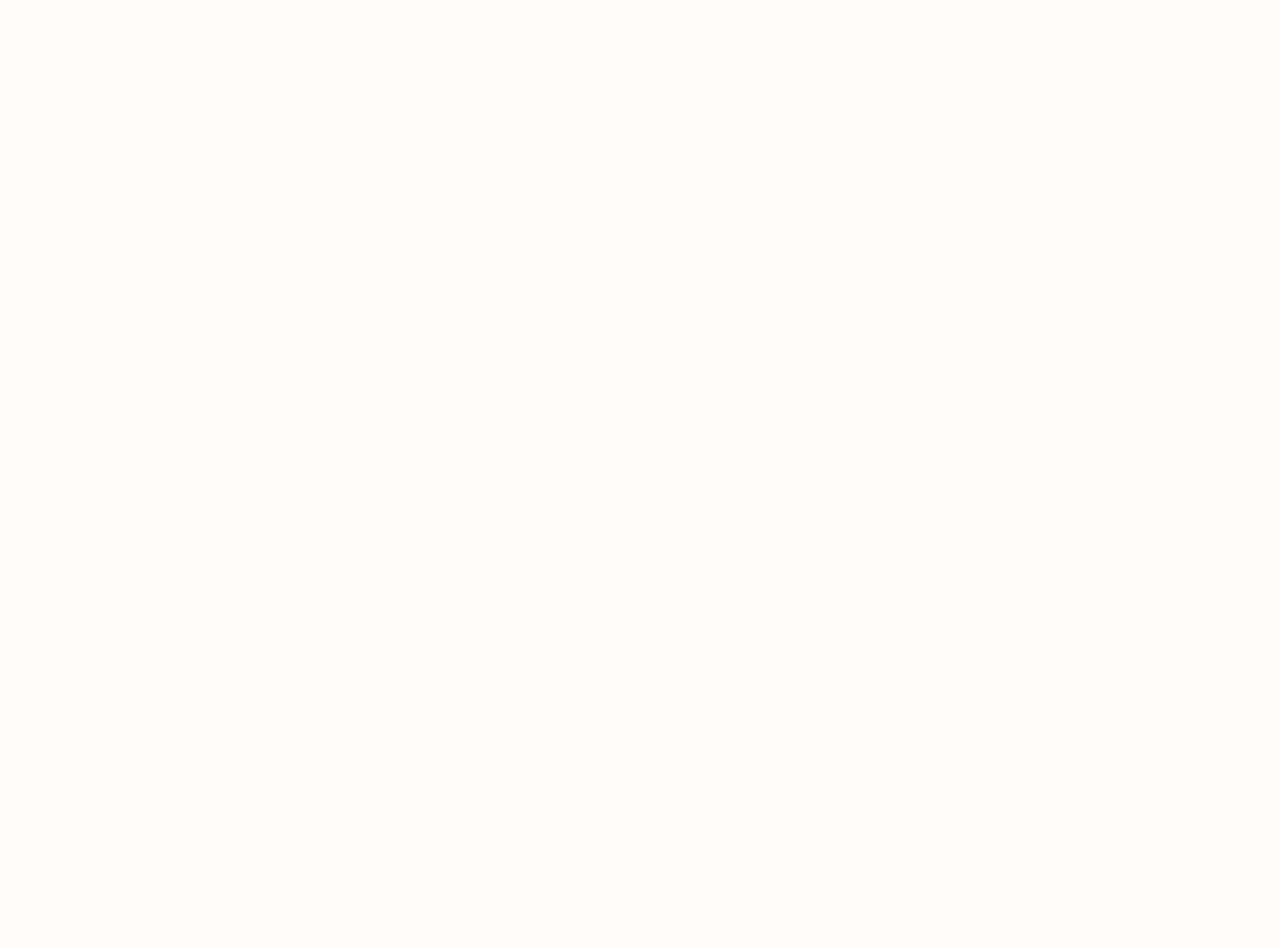
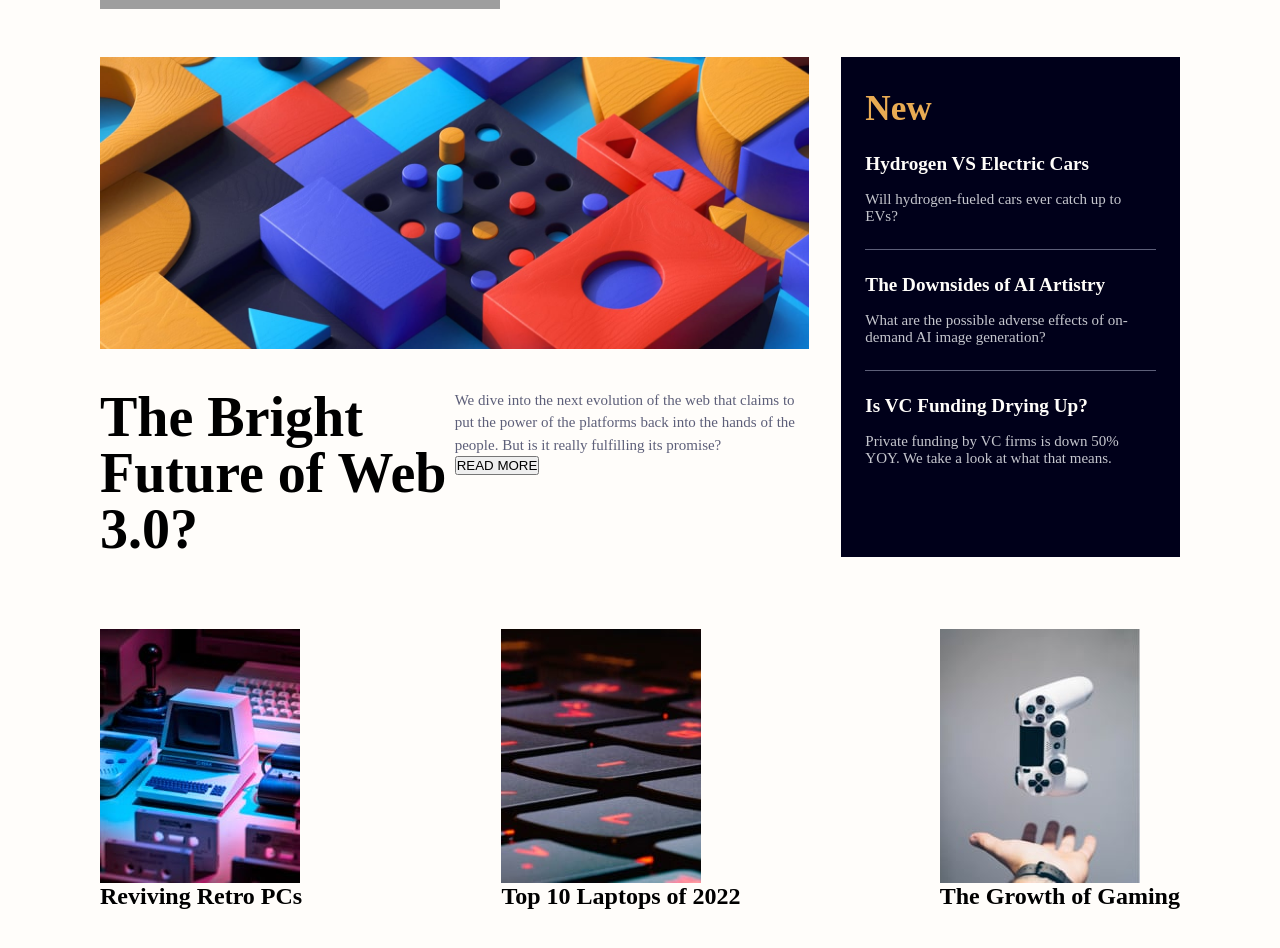
Before and after one commit to nurira/news-homepage, a React (Vite) app: page / in a window 1280 px wide. Shown: the part 380-1328 px from the top of the page. Before the commit the page ends 800 px from the top, so only its background shows below. Built offline with nearby package versions, Linux system fonts and the light colour scheme; grey boxes are pictures that could not be loaded.

Commit message:
create basic structure/styling for main page

```diff
--- a/src/App.jsx
+++ b/src/App.jsx
@@ -1,3 +1,136 @@
+import styled from "styled-components/macro";
+
+import Navbar from "./NavBar";
+import MainArticle from "./MainArticle";
+
+const DATA = {
+  mainArticle: {
+    title: "The Bright Future of Web 3.0?",
+    teaser: `We dive into the next evolution of the web that claims to put the power of the platforms back into the hands of the people. But is it really fulfilling its promise?`,
+    src: "/images/image-web-3-desktop.jpg",
+  },
+};
+
 export default function App() {
-  return <div>App</div>;
+  const { mainArticle } = DATA;
+  return (
+    <Wrapper>
+      <Header>
+        <BrandWrapper>
+          <img src="/images/logo.svg" alt="" />
+        </BrandWrapper>
+        <Navbar />
+      </Header>
+      <Main>
+        <MainArticleWrapper>
+          <MainArticle {...mainArticle} />
+        </MainArticleWrapper>
+        <NewArticlesWrapper>
+          <h2>New</h2>
+          <NewArticle>
+            <h3>Hydrogen VS Electric Cars</h3>
+            <p>Will hydrogen-fueled cars ever catch up to EVs?</p>
+          </NewArticle>
+          <Divider />
+          <NewArticle>
+            <h3>The Downsides of AI Artistry</h3>
+            <p>
+              What are the possible adverse effects of on-demand AI image
+              generation?
+            </p>
+          </NewArticle>
+          <Divider />
+          <NewArticle>
+            <h3>Is VC Funding Drying Up?</h3>
+            <p>
+              Private funding by VC firms is down 50% YOY. We take a look at
+              what that means.
+            </p>
+          </NewArticle>
+        </NewArticlesWrapper>
+        <TopArticlesWrapper>
+          <TopArticle>
+            <img src="/images/image-retro-pcs.jpg" alt="" />
+            <h2>Reviving Retro PCs</h2>
+          </TopArticle>
+          <TopArticle>
+            <img src="/images/image-top-laptops.jpg" alt="" />
+            <h2>Top 10 Laptops of 2022</h2>
+          </TopArticle>
+          <TopArticle>
+            <img src="/images/image-gaming-growth.jpg" alt="" />
+            <h2>The Growth of Gaming</h2>
+          </TopArticle>
+        </TopArticlesWrapper>
+      </Main>
+    </Wrapper>
+  );
 }
+
+const Wrapper = styled.div`
+  max-width: 1080px;
+  margin: 0 auto;
+  padding-block: 89px;
+`;
+
+const Header = styled.header`
+  display: flex;
+  margin-bottom: 3rem;
+`;
+
+const BrandWrapper = styled.div`
+  margin-right: auto;
+`;
+
+const Main = styled.main`
+  display: grid;
+  grid-template-areas:
+    "main-article main-article new-stories"
+    "top-stories top-stories top-stories";
+  grid-template-columns: repeat(3, 1fr);
+  grid-column-gap: 2rem;
+  grid-row-gap: 72px;
+`;
+
+const MainArticleWrapper = styled.div`
+  grid-area: main-article;
+`;
+
+const NewArticlesWrapper = styled.section`
+  h2 {
+    font-size: 2.2rem;
+    font-weight: var(--font-weight-bold);
+    color: var(--color-primary);
+  }
+
+  color: var(--color-white);
+  background-color: var(--color-darkblue);
+  padding: 2rem 1.5rem;
+`;
+
+const NewArticle = styled.article`
+  padding-block: 24px;
+  h3 {
+    font-size: 1.2rem;
+    font-weight: var(--font-weight-bold);
+    margin-bottom: 1rem;
+  }
+
+  p {
+    color: var(--color-grayblue);
+  }
+`;
+
+const Divider = styled.div`
+  height: 1px;
+  width: 100%;
+  background-color: var(--color-grayblue-dark);
+`;
+
+const TopArticlesWrapper = styled.section`
+  grid-area: top-stories;
+  justify-content: space-between;
+  display: flex;
+`;
+
+const TopArticle = styled.article``;
```
